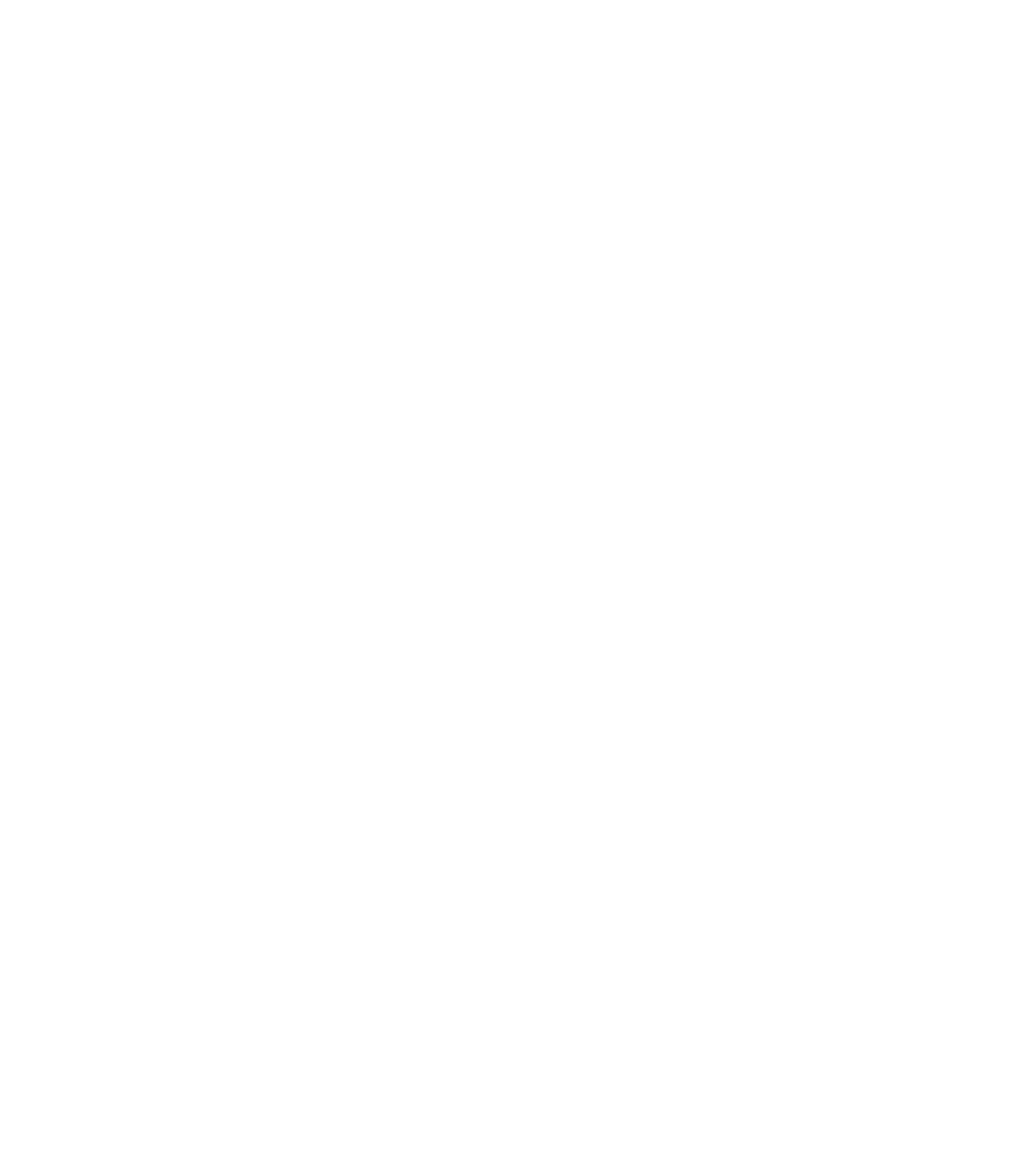
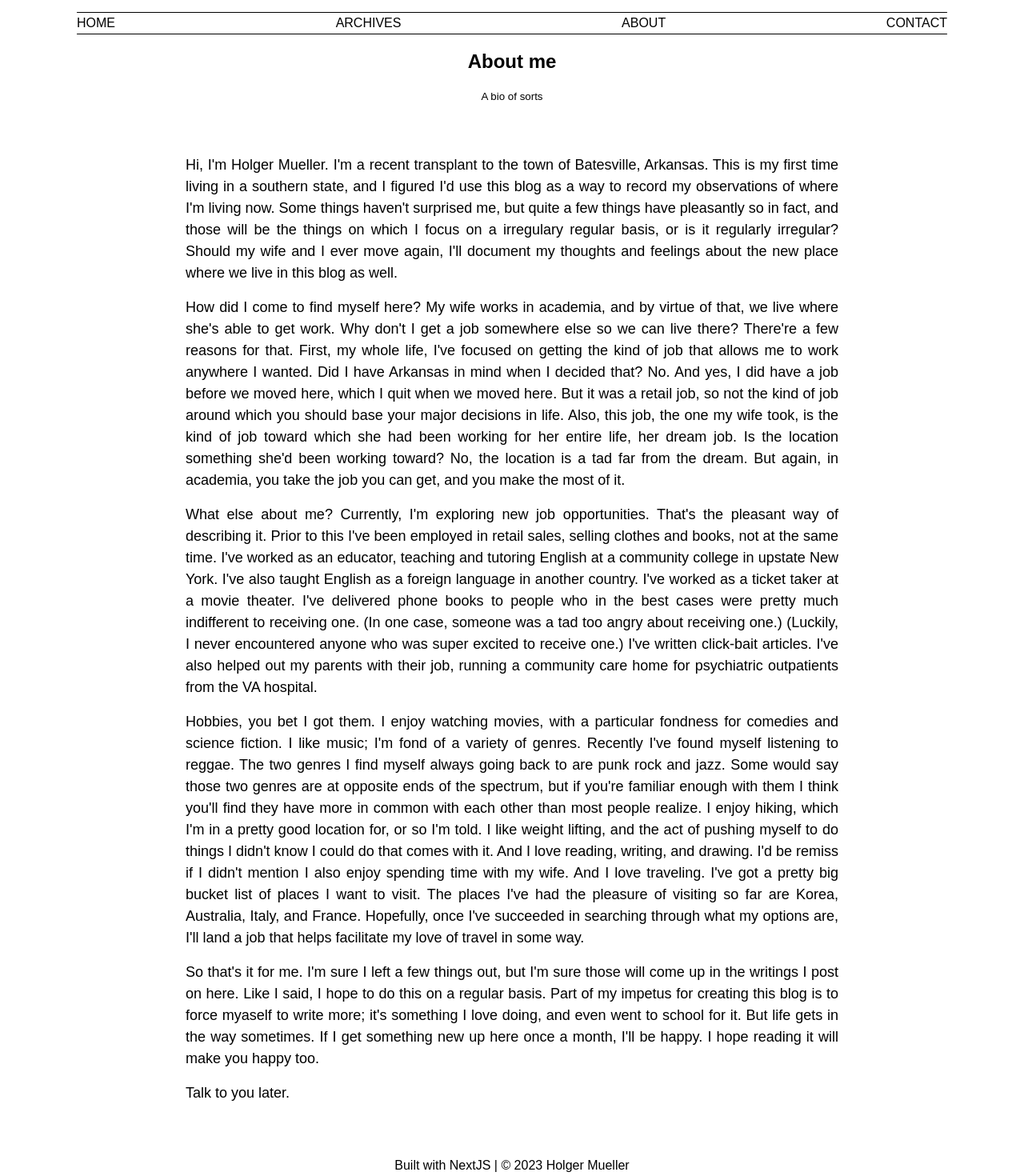
Before and after one commit to Holgermueller/blog, a Next.js app: page /About in a window 1280 px wide. Shown: the part 145-1615 px from the top of the page at 80% size. Before the commit the page ends 800 px from the top, so only its background shows below. Built offline with nearby package versions, Linux system fonts and the light colour scheme.

Commit message:
added content to about page

```diff
--- a/app/globals.css
+++ b/app/globals.css
@@ -46,10 +46,14 @@ header {
 
 section {
   width: 85%;
-  margin: auto;
+  margin: 5% auto;
 }
 
 .section-header {
+  text-align: center;
+}
+
+.sub-header {
   text-align: center;
 }
 
@@ -91,10 +95,18 @@ nav {
   background-color: white;
 }
 
+.about-paragraph {
+  width: 75%;
+  margin: 16px auto 0;
+  font-size: 18px;
+  text-align: justify;
+  line-height: 1.5;
+}
+
 footer {
   bottom: 0;
   left: 0;
-  position: fixed;
+  position: relative;
   width: 100%;
   padding: 4px 0;
   text-align: center;
--- a/components/footer.js
+++ b/components/footer.js
@@ -1,3 +1,3 @@
 export default function Footer() {
-  return <footer>&copy; 2023 Holger Mueller</footer>;
+  return <footer>Built with NextJS | &copy; 2023 Holger Mueller</footer>;
 }
--- a/pages/About/index.js
+++ b/pages/About/index.js
@@ -1,7 +1,89 @@
+import Header from "@/components/header";
+import Nav from "@/components/nav";
+import Footer from "@/components/footer";
+
 export default function About() {
   return (
     <div>
-      <h2 className="section-header">This is the about page.</h2>
+      <Header />
+      <Nav />
+      <h2 className="section-header">About me</h2>
+      <p className="sub-header">
+        <small>A bio of sorts</small>
+      </p>
+      <section>
+        <p class="about-paragraph">
+          Hi, I'm Holger Mueller. I'm a recent transplant to the town of
+          Batesville, Arkansas. This is my first time living in a southern
+          state, and I figured I'd use this blog as a way to record my
+          observations of where I'm living now. Some things haven't surprised
+          me, but quite a few things have pleasantly so in fact, and those will
+          be the things on which I focus on a irregulary regular basis, or is it
+          regularly irregular? Should my wife and I ever move again, I'll
+          document my thoughts and feelings about the new place where we live in
+          this blog as well.
+        </p>
+        <p className="about-paragraph">
+          How did I come to find myself here? My wife works in academia, and by
+          virtue of that, we live where she's able to get work. Why don't I get
+          a job somewhere else so we can live there? There're a few reasons for
+          that. First, my whole life, I've focused on getting the kind of job
+          that allows me to work anywhere I wanted. Did I have Arkansas in mind
+          when I decided that? No. And yes, I did have a job before we moved
+          here, which I quit when we moved here. But it was a retail job, so not
+          the kind of job around which you should base your major decisions in
+          life. Also, this job, the one my wife took, is the kind of job toward
+          which she had been working for her entire life, her dream job. Is the
+          location something she'd been working toward? No, the location is a
+          tad far from the dream. But again, in academia, you take the job you
+          can get, and you make the most of it.
+        </p>
+        <p className="about-paragraph">
+          What else about me? Currently, I'm exploring new job opportunities.
+          That's the pleasant way of describing it. Prior to this I've been
+          employed in retail sales, selling clothes and books, not at the same
+          time. I've worked as an educator, teaching and tutoring English at a
+          community college in upstate New York. I've also taught English as a
+          foreign language in another country. I've worked as a ticket taker at
+          a movie theater. I've delivered phone books to people who in the best
+          cases were pretty much indifferent to receiving one. (In one case,
+          someone was a tad too angry about receiving one.) (Luckily, I never
+          encountered anyone who was super excited to receive one.) I've written
+          click-bait articles. I've also helped out my parents with their job,
+          running a community care home for psychiatric outpatients from the VA
+          hospital.
+        </p>
+        <p className="about-paragraph">
+          Hobbies, you bet I got them. I enjoy watching movies, with a
+          particular fondness for comedies and science fiction. I like music;
+          I'm fond of a variety of genres. Recently I've found myself listening
+          to reggae. The two genres I find myself always going back to are punk
+          rock and jazz. Some would say those two genres are at opposite ends of
+          the spectrum, but if you're familiar enough with them I think you'll
+          find they have more in common with each other than most people
+          realize. I enjoy hiking, which I'm in a pretty good location for, or
+          so I'm told. I like weight lifting, and the act of pushing myself to
+          do things I didn't know I could do that comes with it. And I love
+          reading, writing, and drawing. I'd be remiss if I didn't mention I
+          also enjoy spending time with my wife. And I love traveling. I've got
+          a pretty big bucket list of places I want to visit. The places I've
+          had the pleasure of visiting so far are Korea, Australia, Italy, and
+          France. Hopefully, once I've succeeded in searching through what my
+          options are, I'll land a job that helps facilitate my love of travel
+          in some way.
+        </p>
+        <p className="about-paragraph">
+          So that's it for me. I'm sure I left a few things out, but I'm sure
+          those will come up in the writings I post on here. Like I said, I hope
+          to do this on a regular basis. Part of my impetus for creating this
+          blog is to force myaself to write more; it's something I love doing,
+          and even went to school for it. But life gets in the way sometimes. If
+          I get something new up here once a month, I'll be happy. I hope
+          reading it will make you happy too.
+        </p>
+        <p className="about-paragraph">Talk to you later.</p>
+      </section>
+      <Footer />
     </div>
   );
 }
--- a/pages/index.js
+++ b/pages/index.js
@@ -37,7 +37,9 @@ export default function Home({ allPostsData }) {
         </ul>
       </section>
 
-      <RecentPosts allPostsData={allPostsData} />
+      <section>
+        <RecentPosts allPostsData={allPostsData} />
+      </section>
 
       <Footer />
     </main>
```
Also changed, not shown: pages/archives/index.js (+21 -1 lines), pages/contact/index.js (+11 -1 lines).
